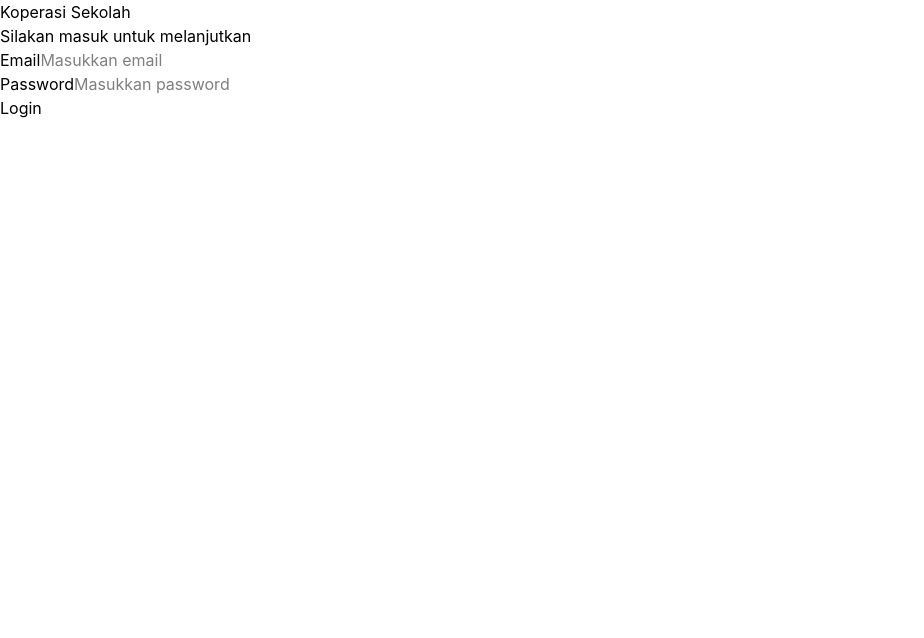
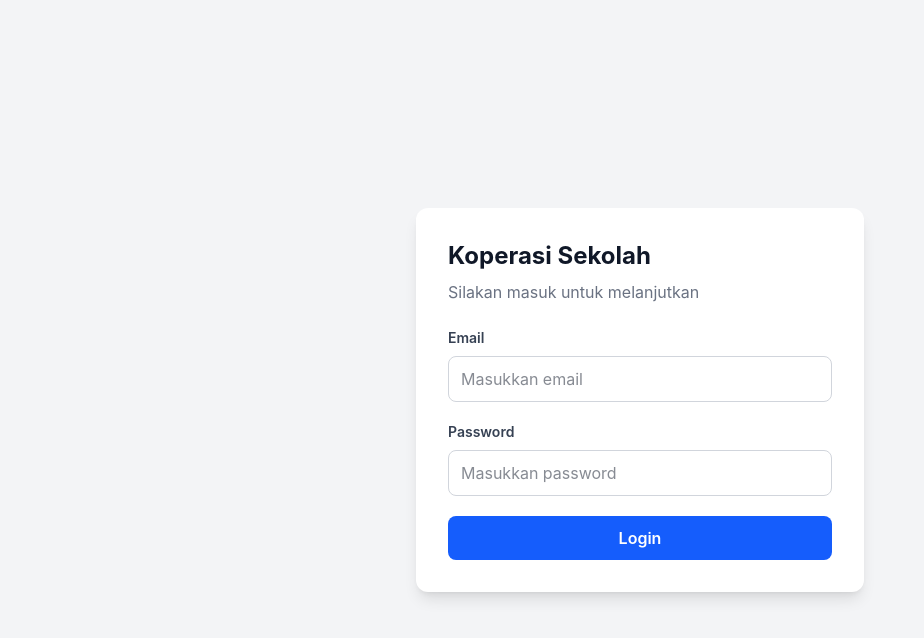
Before and after one commit to HaryMuktiRamdhani/koperasi-frontend, a React (Vite) app: page / in a window 1280 px wide. Shown: the top 638 px of the page, without its empty margins (0-924 px from the left). Built offline with nearby package versions, Linux system fonts and the light colour scheme; no server answers.

Commit message:
memperbaiki error login

```diff
--- a/src/pages/Login.tsx
+++ b/src/pages/Login.tsx
@@ -10,7 +10,6 @@ function Login() {
 
   async function handleLogin(event: FormEvent) {
     event.preventDefault();
-
     setError("");
     setLoading(true);
 
@@ -38,17 +37,21 @@ function Login() {
   }
 
   return (
-    <div className="login-page">
-      <div className="login-card">
-        <h1>Koperasi Sekolah</h1>
+    <div className="min-h-screen bg-gray-100 flex items-center justify-center px-4">
+      <div className="w-full max-w-md rounded-xl bg-white p-8 shadow-lg">
+        <h1 className="text-2xl font-bold text-gray-900">
+          Koperasi Sekolah
+        </h1>
 
-        <p className="login-subtitle">
+        <p className="mt-2 mb-6 text-gray-500">
           Silakan masuk untuk melanjutkan
         </p>
 
-        <form onSubmit={handleLogin}>
-          <div className="form-group">
-            <label>Email</label>
+        <form onSubmit={handleLogin} className="space-y-5">
+          <div>
+            <label className="mb-2 block text-sm font-semibold text-gray-700">
+              Email
+            </label>
 
             <input
               type="email"
@@ -57,11 +60,14 @@ function Login() {
                 setEmail(event.target.value)
               }
               placeholder="Masukkan email"
+              className="w-full rounded-lg border border-gray-300 px-3 py-2.5 text-gray-900 outline-none transition focus:border-blue-500 focus:ring-2 focus:ring-blue-100"
             />
           </div>
 
-          <div className="form-group">
-            <label>Password</label>
+          <div>
+            <label className="mb-2 block text-sm font-semibold text-gray-700">
+              Password
+            </label>
 
             <input
               type="password"
@@ -70,11 +76,12 @@ function Login() {
                 setPassword(event.target.value)
               }
               placeholder="Masukkan password"
+              className="w-full rounded-lg border border-gray-300 px-3 py-2.5 text-gray-900 outline-none transition focus:border-blue-500 focus:ring-2 focus:ring-blue-100"
             />
           </div>
 
           {error && (
-            <p className="error-message">
+            <p className="rounded-lg bg-red-50 px-3 py-2 text-sm text-red-600">
               {error}
             </p>
           )}
@@ -82,6 +89,7 @@ function Login() {
           <button
             type="submit"
             disabled={loading}
+            className="w-full rounded-lg bg-blue-600 px-4 py-2.5 font-semibold text-white transition hover:bg-blue-700 disabled:cursor-not-allowed disabled:opacity-60"
           >
             {loading ? "Memproses..." : "Login"}
           </button>
--- a/src/services/api.ts
+++ b/src/services/api.ts
@@ -1,14 +1,14 @@
 import axios from "axios";
 
 const api = axios.create({
-  baseURL: "http://localhost:5001/api",
+  baseURL: import.meta.env.VITE_API_URL || "http://localhost:5001/api",
 });
 
 api.interceptors.request.use((config) => {
   const token = localStorage.getItem("token");
 
   if (token) {
-    config.headers.Authorization = `Bearer ${token}`;
+    config.headers.Authorization = "Bearer " + token;
   }
 
   return config;
```
